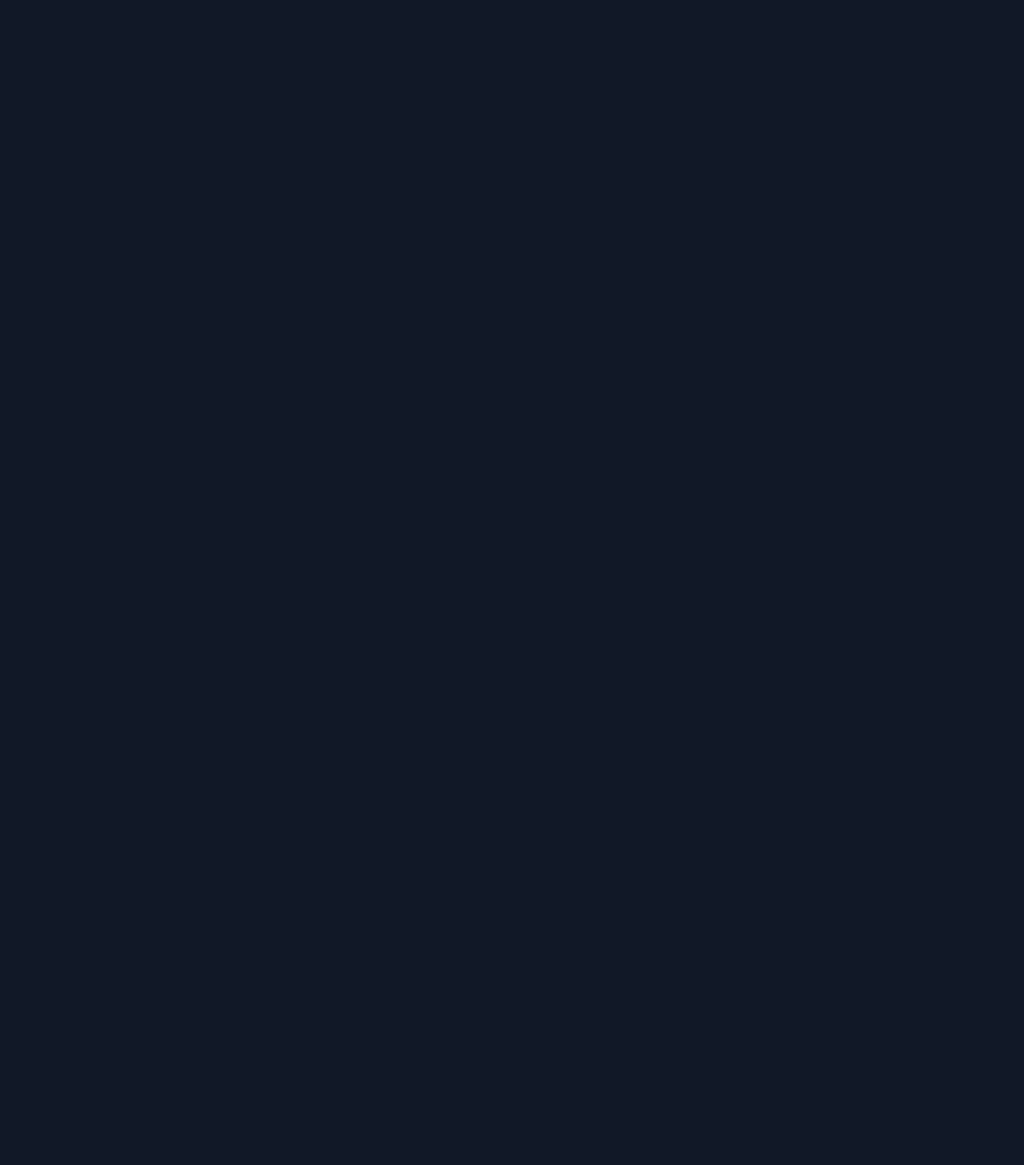
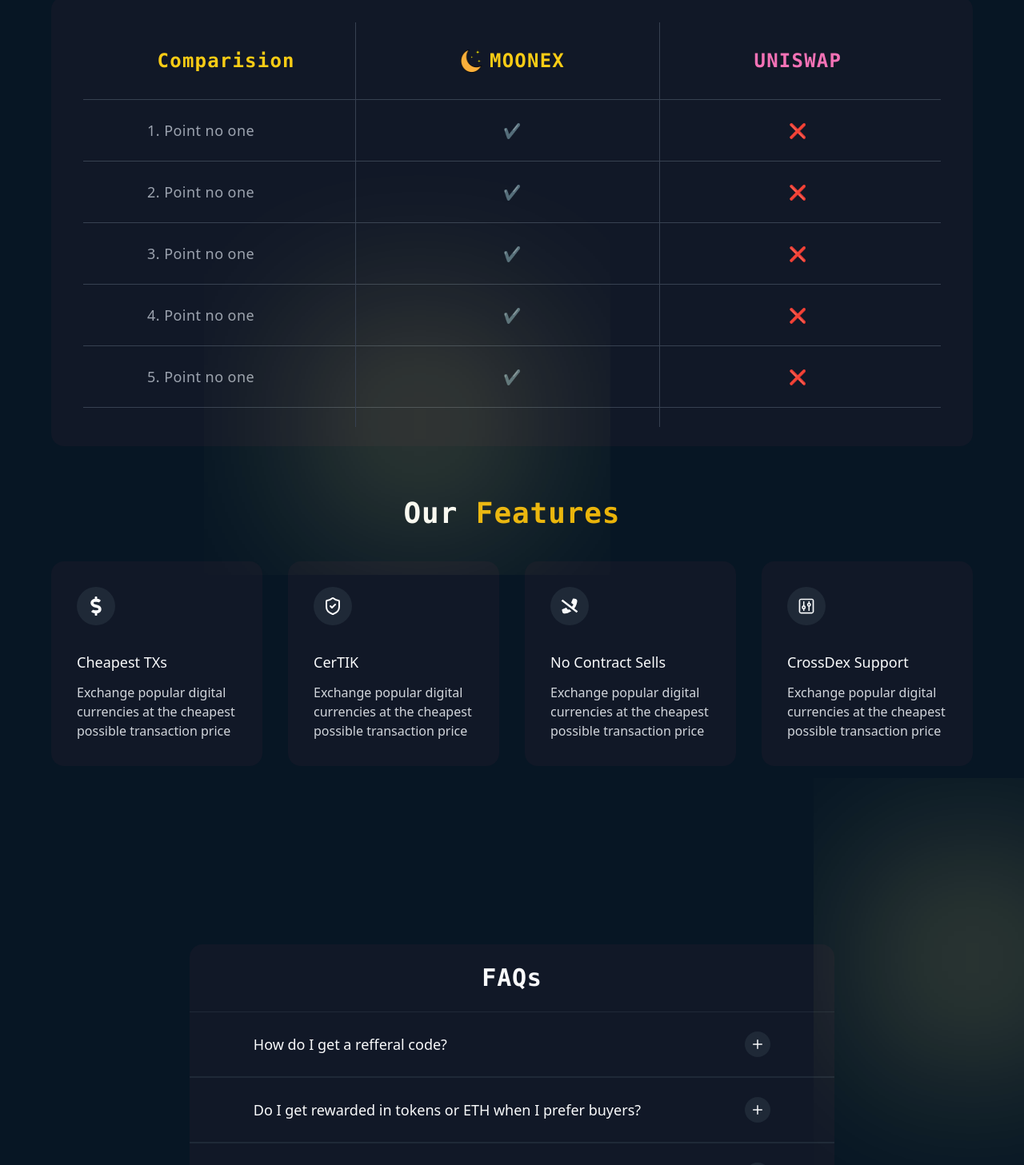
Before and after one commit to kartikscript/moonex, a React (Vite) app: page / in a window 1280 px wide. Shown: the part 1060-2517 px from the top of the page at 80% size. Built offline with nearby package versions, Linux system fonts and the light colour scheme.

Commit message:
layout done

```diff
--- a/package.json
+++ b/package.json
@@ -16,6 +16,7 @@
     "lucide-react": "^0.461.0",
     "react": "^18.3.1",
     "react-dom": "^18.3.1",
+    "react-icons": "^5.3.0",
     "tailwind-merge": "^2.5.5",
     "tailwindcss-animate": "^1.0.7"
   },
--- a/src/App.tsx
+++ b/src/App.tsx
@@ -1,24 +1,143 @@
 
+import { FaDollarSign, FaPhoneSlash, FaReddit, FaTelegram, FaTwitter } from 'react-icons/fa'
 import Navbar from './components/shared/Navbar'
 import SolarSystem from './components/SolarSystem'
+import { LuMinus, LuShieldCheck } from 'react-icons/lu'
+import { AiOutlineControl } from 'react-icons/ai'
+import { IoIosAdd } from 'react-icons/io'
+import { faqList } from './components/constants'
+import { useState } from 'react'
 
 function App() {
 
+  const [ActiveQueryId, setActiveQueryId] = useState<number|null>(null)
+
+  const handleFAQList=(id:number)=>{
+    if(ActiveQueryId === id)setActiveQueryId(null)
+    else setActiveQueryId(id)
+  }
   return (
-      <div className=' h-[400vh] bg-gray-900 relative overflow-hidden'>
+      <div className=' bg-[#071624] text-gray-50 relative overflow-hidden'>
         <SolarSystem/>
-        <div className=" absolute top-[5%] left-[15%] rounded-full shadow-[0_0_250px_90px] shadow-yellow-300"/>
-        <div className='relative z-20 h-screen flex flex-col'>
+        <main className='relative z-20 h-screen flex flex-col'>
+          <div className=" absolute top-[20%] left-[15%] rounded-full shadow-[0_0_250px_90px] shadow-yellow-200"/>
+          <div className=" absolute bottom-[30%] right-[15%] rounded-full shadow-[0_0_250px_60px] shadow-yellow-200"/>
           <Navbar/>
           <div className='px-20 my-auto space-y-4'>
-            <h1 className='text-6xl text-gray-50 font-bold tracking-wide'>Trusted Multi-Chain <br/><span className='text-yellow-300'>DEX</span> Platform</h1>
-            <p className='text-gray-400 text-lg font-mono font-medium'>Trade, earn, and own crypto on the all-in-one multi-chain DEX</p>
+            <h1 className='text-6xl font-bold tracking-wide'>Trusted Multi-Chain <br/><span className='text-yellow-300'>DEX</span> Platform</h1>
+            <h3 className='text-gray-400 text-lg font-mono font-medium'>Trade, earn, and own crypto on the all-in-one multi-chain DEX</h3>
             <div className='pt-8 space-x-8'>
               <button className="px-4 py-2 bg-gradient-to-br from-yellow-400 to-yellow-200 text-gray-800 rounded-full font-bold text-sm hover:from-yellow-500 hover:to-yellow-300  transition-all duration-200 delay-75">Connect Wallet</button>
               <button className="px-4 py-2 text-yellow-500 rounded-full font-bold text-sm border-2 border-yellow-500 hover:bg-yellow-500 hover:text-gray-800 transition-all duration-200 delay-75">Trade Crypto</button>
             </div>
           </div>
+        </main>
+        <div className='px-16 mt-40'>
+          <section className='space-y-14'>
+            <h2 className='text-4xl font-mono px-14 font-bold tracking-wide'>Why <span className='text-yellow-500'>MoonEX</span> ?</h2>
+            <table className="relative flex flex-col bg-gray-900 px-10 pt-8 pb-12 rounded-2xl border-collapse">
+              <div className=" absolute bottom-[5%] left-[40%] rounded-full shadow-[0_0_300px_60px] shadow-yellow-200"/>
+              <div className='absolute top-auto bottom-auto left-[33%] h-[90%] w-[1px] bg-gray-700 '/>
+              <div className='absolute top-auto bottom-auto left-[66%] h-[90%] w-[1px] bg-gray-700 '/>
+              <thead>
+                <tr className='text-2xl font-mono tracking-wider grid grid-cols-3 justify-items-center  *:py-8'>
+                  <th className='text-yellow-400'>Comparision</th>
+                  <th className='inline-flex gap-2 text-yellow-400'><img src='/images/logo.png' alt='logo' width={30} height={30}/> MOONEX</th>
+                  <th className='text-pink-400'>UNISWAP</th>
+                </tr>
+              </thead>
+              <tbody className='text-lg text-gray-400  tracking-wide *:border-t last:*:border-b *:border-gray-700 *:grid *:grid-cols-3 *:justify-items-center '>
+                {
+                  ['1. Point no one','2. Point no one','3. Point no one','4. Point no one','5. Point no one']
+                     .map(item=>(
+                        <tr key={item} className='*:py-6 *:px-20'>
+                          <td className='place-self-start'>{item}</td>
+                          <td >✔</td>
+                          <td >❌</td>
+                        </tr>
+                     ))
+                }
+              </tbody>
+            </table>
+          </section>
+          <section className='mt-16 space-y-10'>
+            <h2 className='text-4xl text-center font-mono px-14 font-bold tracking-wide'>Our <span className='text-yellow-500'>Features</span></h2>
+            <main className='grid grid-cols-4 gap-8'>
+              <div className='space-y-3 bg-gray-900 p-8 rounded-2xl'>
+                <FaDollarSign className='stroke-white size-12 bg-gray-800 p-3 mb-8 rounded-full'/>
+                <h2 className='text-lg font-medium'>Cheapest TXs</h2>
+                <p className='text-gray-300'>Exchange popular digital currencies at the cheapest possible transaction price</p>
+              </div>
+              <div className='space-y-3 bg-gray-900 p-8 rounded-2xl'>
+                <LuShieldCheck className='stroke-white size-12 bg-gray-800 p-3 mb-8 rounded-full'/>
+                <h2 className='text-lg font-medium'>CerTIK</h2>
+                <p className='text-gray-300'>Exchange popular digital currencies at the cheapest possible transaction price</p>
+              </div>
+              <div className='space-y-3 bg-gray-900 p-8 rounded-2xl'>
+                <FaPhoneSlash className='stroke-white size-12 bg-gray-800 p-3 mb-8 rounded-full'/>
+                <h2 className='text-lg font-medium'>No Contract Sells</h2>
+                <p className='text-gray-300'>Exchange popular digital currencies at the cheapest possible transaction price</p>
+              </div>
+              <div className='space-y-3 bg-gray-900 p-8 rounded-2xl'>
+                <AiOutlineControl className='stroke-white size-12 bg-gray-800 p-3 mb-8 rounded-full'/>
+                <h2 className='text-lg font-medium'>CrossDex Support</h2>
+                <p className='text-gray-300'>Exchange popular digital currencies at the cheapest possible transaction price</p>
+              </div>
+            </main>
+          </section>
+          <section className='relative h-screen flex items-center'>
+          <div className=" absolute bottom-[5%] left-[0%] rounded-full shadow-[0_0_300px_60px] shadow-yellow-200"/>
+          <div className=" absolute top-[30%] right-[0%] rounded-full shadow-[0_0_300px_60px] shadow-yellow-200"/>
+
+            <div className='w-[70%]  mx-auto space-y-6 bg-gray-900 rounded-2xl py-6'>
+              <h2 className='text-3xl text-center  font-mono px-14 font-bold tracking-wide'>FAQs</h2>
+              <main className=''>
+                {
+                  faqList.map(({id,query,solution})=>(
+                    <div key={id} onClick={()=>handleFAQList(id)} className='flex items-center justify-between px-20 py-6 border-y border-gray-800 cursor-pointer'>
+                      <div className='space-y-4'>
+                        <h2 className='text-lg'>{query}</h2>
+                        {ActiveQueryId===id && <p className='text-gray-500'>{solution}</p>}
+                      </div>
+                      {ActiveQueryId===id ?(
+                        <LuMinus className='stroke-white size-8 self-center bg-gray-800 p-1 rounded-full'/>
+                      ):(
+                        <IoIosAdd className='stroke-white size-8 self-center bg-gray-800 p-1 rounded-full'/>
+                      )
+                      }
+                    </div>
+                  ))
+                }
+              </main>
+            </div>
+          </section>
         </div>
+        <footer className='h-[40vh] bg-gray-950 px-20 flex justify-between items-center'>
+          <div className="flex flex-col items-center gap-2">
+            <img
+            src="/images/logo.png"
+            alt="logo"
+            width={50}
+            height={50}
+            />
+            <h1 className=" flex-1 text-yellow-300 font-mono text-2xl tracking-wide ">MOONEX</h1>
+          </div>
+          <div className="flex gap-10">
+            {
+              ['Home','About','Roadmap','FAQs','Contact Us'].map(item=>(
+                <a href="/" key={item} className="font-semibold tracking-wide text-gray-50 hover:text-yellow-300 transition-all duration-200">{item}</a>
+              ))
+            }
+          </div>
+          <div className='flex flex-col gap-3 items-center'>
+           <h2 className='text-2xl text-center font-mono px-14 font-bold '>Contact <span className='text-yellow-500'>Us</span></h2>
+            <div className='flex gap-12 *:size-6'>
+              <FaTelegram/>
+              <FaReddit/>
+              <FaTwitter/>
+            </div>
+          </div>
+        </footer>
       </div>
   )
 }
--- /dev/null
+++ b/src/components/constants/index.ts
@@ -0,0 +1,17 @@
+export const faqList=[
+  {
+    id:1,
+    query:'How do I get a refferal code?',
+    solution:'You can get refferal code by giving me job, yep!'
+  },
+  {
+    id:2,
+    query:'Do I get rewarded in tokens or ETH when I prefer buyers?',
+    solution:'You recieve your rewards in ETH instantly once someone you refer makes a transaction?'
+  },
+  {
+    id:3,
+    query:'How do I get a refferal code?',
+    solution:'You can get refferal code by giving me job, yep!'
+  },
+]
```
Also changed, not shown: 1 other file (tests, documents, lock files or other folders).
